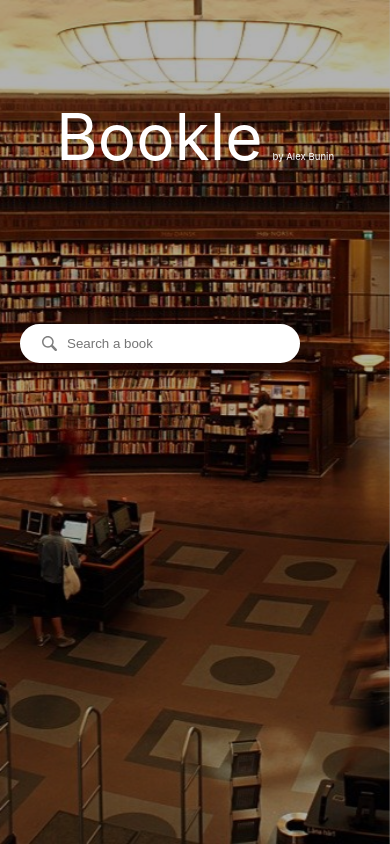
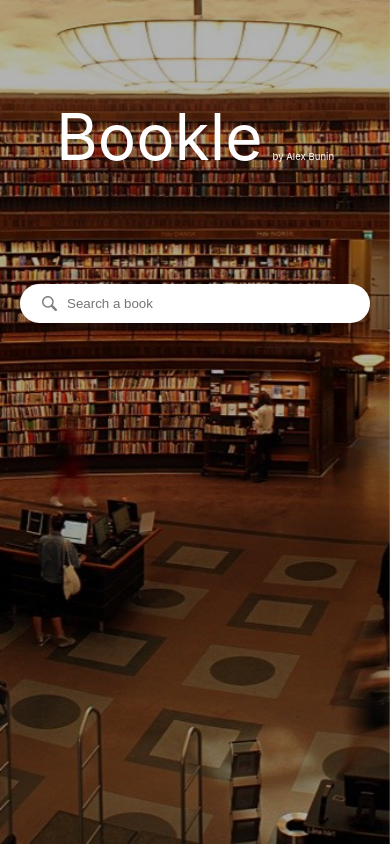
Before and after one commit to bunin-av/book_search, a React (Create React App) app: page / in a window 390 px wide. Built offline with nearby package versions, Linux system fonts and the light colour scheme.

Commit message:
fix (SearchInput) media

```diff
--- a/src/components/SearchInput/SearchInput.module.css
+++ b/src/components/SearchInput/SearchInput.module.css
@@ -37,12 +37,12 @@
 
 @media screen and (max-width: 1250px) {
     .wrapper {
-        margin: 100px 0 50px 0;
+        margin: 60px 0 50px 0;
     }
 }
 
 @media screen and (max-width: 625px) {
-    .input {
+    .search {
         width: 100%;
     }
 }
```
